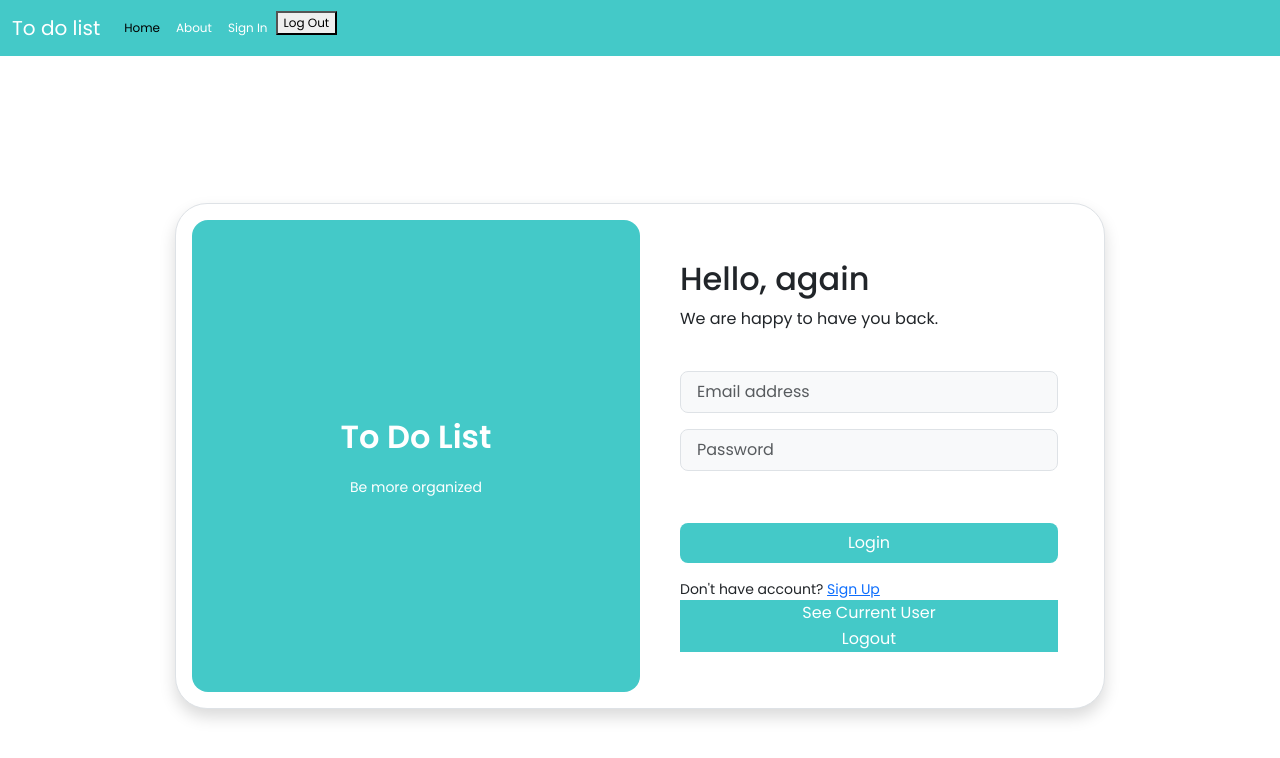
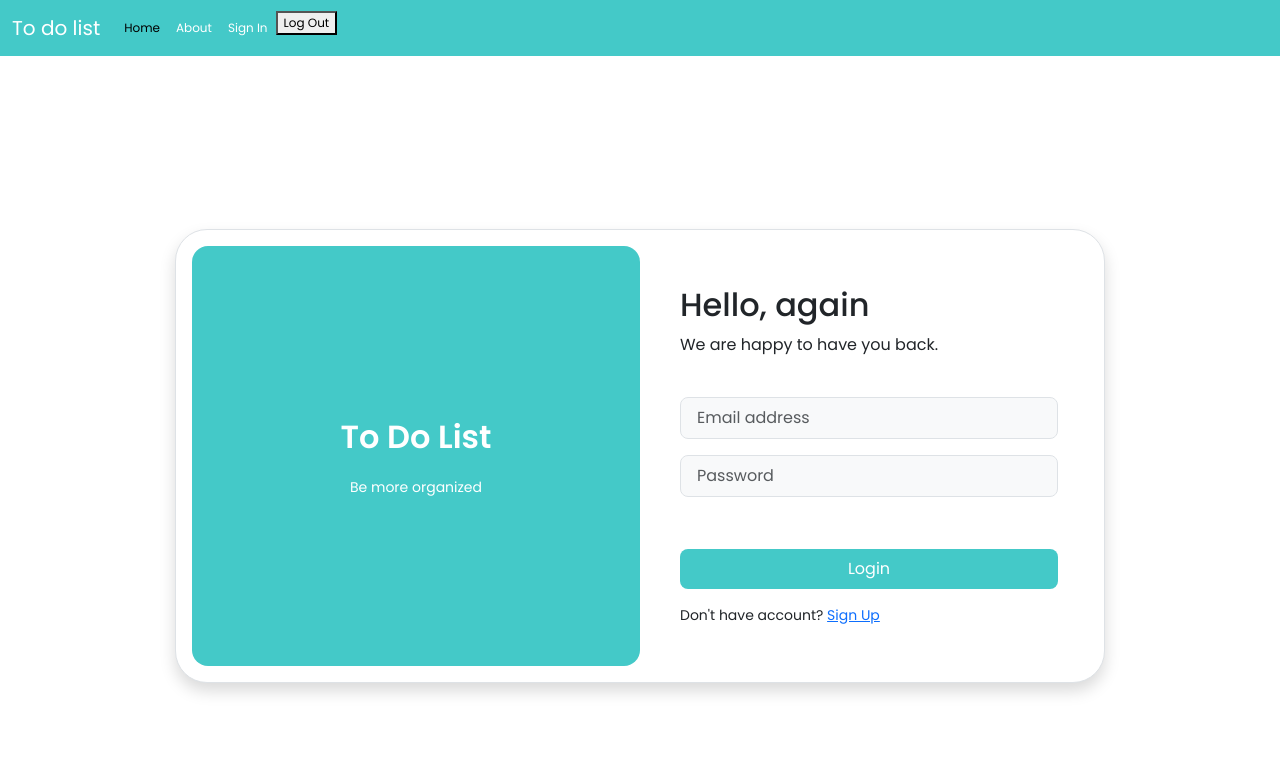
Before and after one commit to lauramussopd/vue-todo-list, a Vue app: page /signin in a window 1280 px wide. Shown: the top 758 px of the page. Built offline with nearby package versions, Linux system fonts and the light colour scheme.

Commit message:
work on the signup page

```diff
--- a/src/components/navbarVue.vue
+++ b/src/components/navbarVue.vue
@@ -15,12 +15,13 @@ const toggleNavbar = () => {
 };
 
 const _handleLogOut = () => {
-    try {
-        userStore.logout()
-        router.push({ name: 'signin' })
-    } catch (err) {
-        console.error(err)
-    }
+    userStore.logout()
+        .then(() => {
+            router.push({ name: 'signin' }); // Navigare alla pagina di accesso dopo il logout
+        })
+        .catch(err => {
+            console.error(err);
+        });
 }
 
 </script>
--- a/src/components/taskDetails.vue
+++ b/src/components/taskDetails.vue
@@ -33,14 +33,14 @@ const toggleFav = (taskId) => {
 }
 
 .task {
-	padding: 6px 20px;
+	/* padding: 6px 20px;
 	background-color: #fff;
-	margin-top: 20px;
-	border-radius: 4px;
-	box-shadow: 2px 4px 6px rgba(0, 0, 0, 0.05);
-	display: flex;
-	justify-content: space-between;
-	align-items: center;
+	margin-top: 20px; */
+	/* border-radius: 4px;
+	box-shadow: 2px 4px 6px rgba(0, 0, 0, 0.05); */
+	/* display: flex;
+	justify-content: space-between; */
+	/* align-items: center; */
 }
 
 .task .icon {
--- a/src/views/AboutView.vue
+++ b/src/views/AboutView.vue
@@ -41,34 +41,6 @@ const setFilter = (selectedFilter) => {
 
 
 
-
-
-	<!-- <main>
-
-		<div class="new-task-form">
-			<taskForm />
-
-		</div>
-
-		<nav class="filter">
-			<button @click="setFilter('all')">All tasks</button>
-			<button @click="setFilter('favs')">Fav tasks</button>
-		</nav>
-
-		<div class="task-list" v-if="filter === 'all'">
-			<p>You have {{ taskStore.totalCount() }} tasks left to do</p>
-			<div v-for="task in taskStore.tasks">
-				<taskDetails :task="task" />
-			</div>
-		</div>
-
-		<div class="task-list" v-if="filter === 'favs'">
-			<p>You have {{ taskStore.favCount() }} favs left to do</p>
-			<div v-for="task in taskStore.favs()">
-				<taskDetails :task="task" />
-			</div>
-		</div>
-	</main> -->
 </template>
 
 <style scoped>
@@ -80,8 +52,8 @@ const setFilter = (selectedFilter) => {
 button {
 	display: inline-block;
 	margin-left: 10px;
-	background: #fff;
-	border: 2px solid #555;
+	background: #bbb;
+	border: none;
 	border-radius: 4px;
 	padding: 4px 8px;
 	cursor: pointer;
--- a/src/views/SignInView.vue
+++ b/src/views/SignInView.vue
@@ -1,12 +1,15 @@
 <script setup>
-import { ref } from 'vue'
+import { ref } from 'vue';
+import { useRouter } from 'vue-router';
 import { useUserStore } from '@/stores/userStore'
+
 
 const email = ref("")
 const password = ref("")
 const name = ref("")
 
 const userStore = useUserStore()
+const router = useRouter()
 
 const createAccount = async () => {
   try {
@@ -16,12 +19,23 @@ const createAccount = async () => {
   }
 }
 
+// const signIn = async () => {
+//   try {
+//     await userStore.signIn(email.value, password.value)
+//     console.log("trying login")
+//   } catch (error) {
+//     console.error(error)
+//   }
+// }
+
 const signIn = async () => {
   try {
-    await userStore.signIn(email.value, password.value)
-    console.log("trying login")
+    await userStore.signIn(email.value, password.value);
+    console.log("trying login");
+    // Dopo il login, puoi navigare alla pagina "about" o fare altre azioni necessarie
+    router.push({ name: 'about' });
   } catch (error) {
-    console.error(error)
+    console.error(error);
   }
 }
 
@@ -88,10 +102,6 @@ const logout = async () => {
           <div class="row">
             <small>Don't have account? <a href="#" @click="createAccount">Sign Up</a></small>
           </div>
-          <div class="buttonContainer">
-            <button @click="seeCurrentUser">See Current User</button>
-            <button @click="logout">Logout</button>
-          </div>
         </div>
       </div>
     </div>
@@ -102,17 +112,6 @@ const logout = async () => {
 .buttonContainer {
   display: grid;
 }
-
-/* .userLabel {
-  padding: 6px 20px;
-  background-color: #fff;
-  margin: 20px 0;
-  border-radius: 4px;
-  box-shadow: 2px 4px 6px rgba(0, 0, 0, 0.05);
-  display: flex;
-  justify-content: space-between;
-  align-items: center;
-} */
 
  button {
   background-color: #44c9c8;
```
